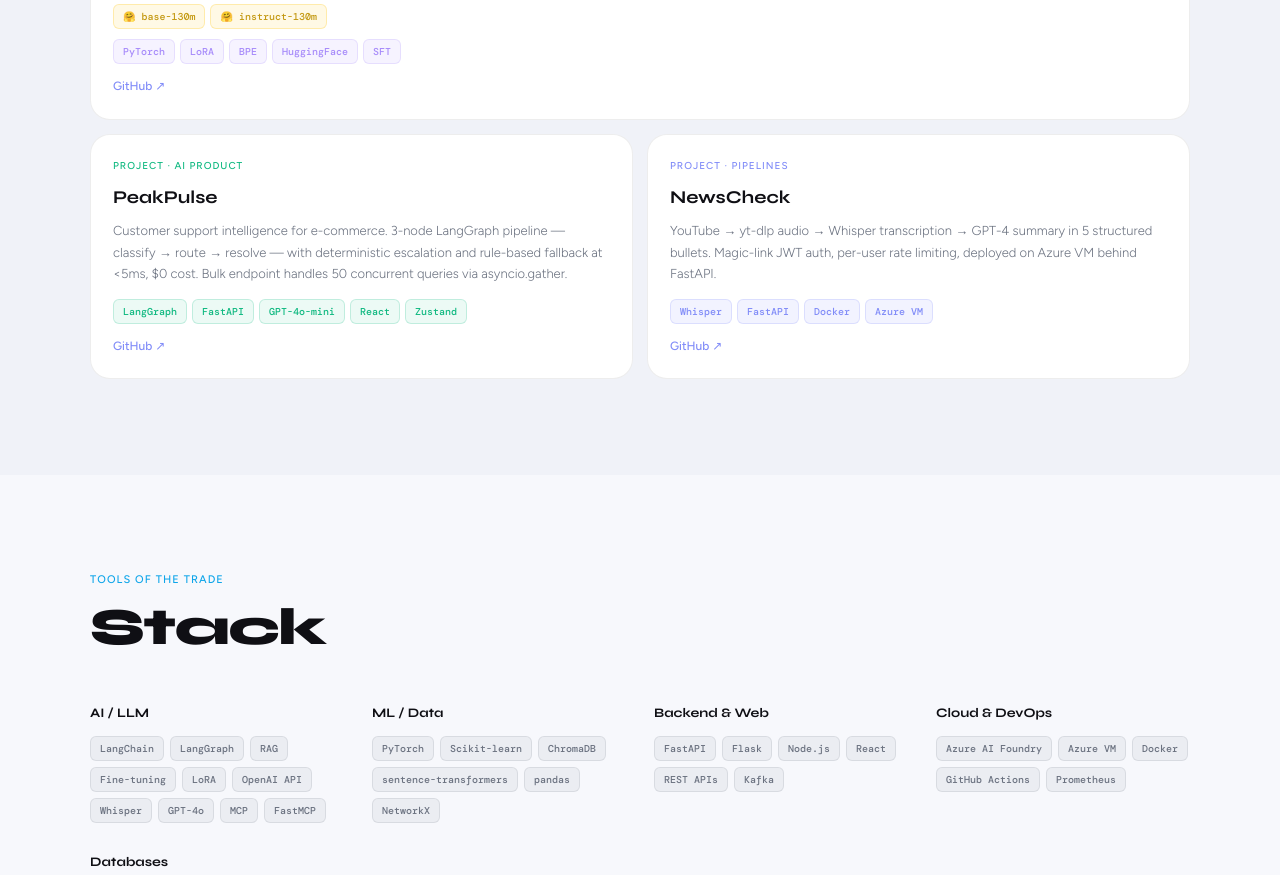
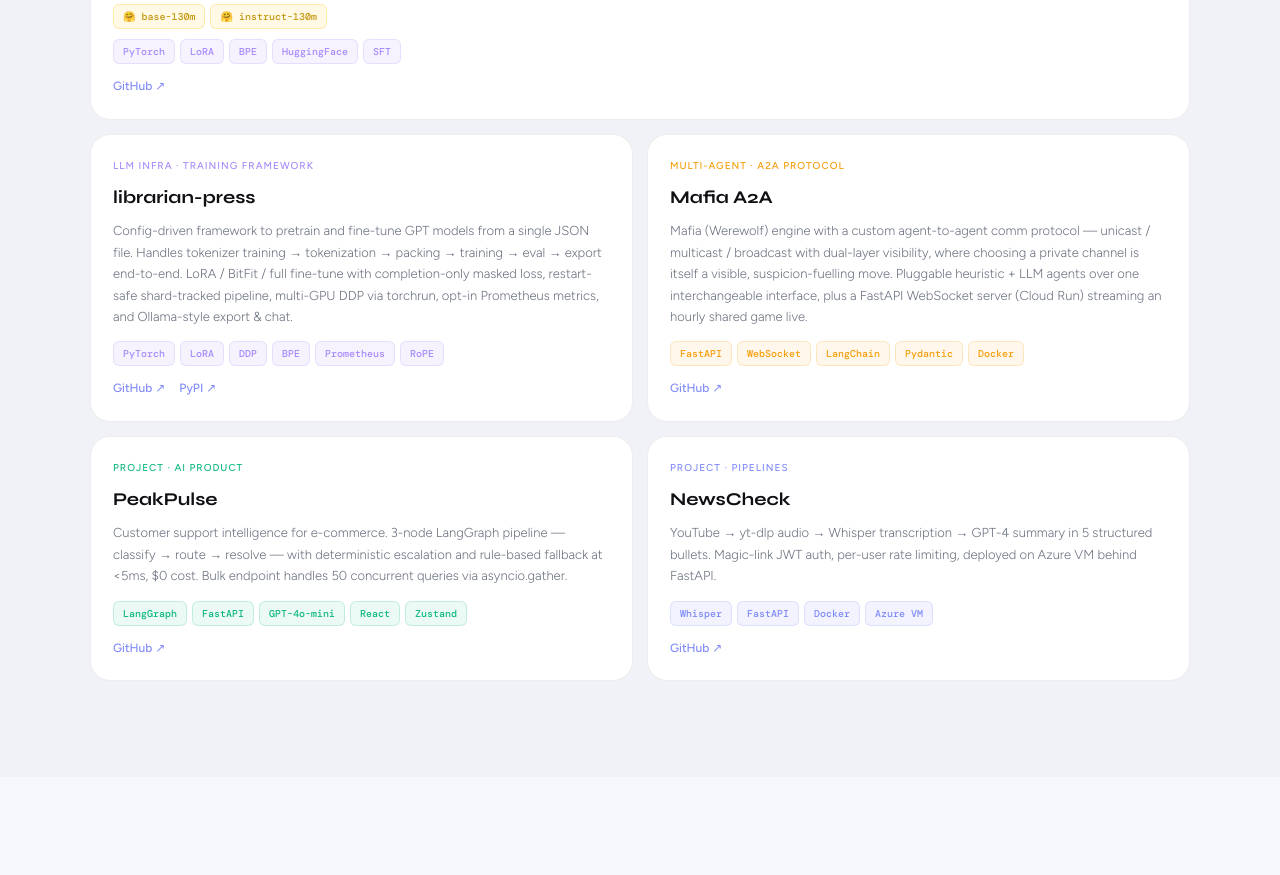
Before and after one commit to sujal-maheshwari2004/personalPortfolio, a React (Vite) app: page / in a window 1280 px wide. Shown: the part 2780-3655 px from the top of the page. Built offline with nearby package versions, Linux system fonts and the light colour scheme.

Commit message:
New project added

```diff
--- a/src/components/Projects.jsx
+++ b/src/components/Projects.jsx
@@ -83,6 +83,8 @@
   const coven      = byName("Coven");
   const botstreet  = byName("Bot Street");
   const librarian  = byName("Librarian Series");
+  const librarypress = byName("librarian-press");
+  const mafia      = byName("Mafia A2A");
   const peakpulse  = byName("PeakPulse");
   const newscheck  = byName("NewsCheck");
 
@@ -105,7 +107,11 @@
           {/* Lane 3 — Librarian full width */}
           <ProjectCard project={librarian} full />
 
-          {/* Lane 4 — PeakPulse + NewsCheck, half width each */}
+          {/* Lane 4 — librarian-press + Mafia A2A, half width each */}
+          <ProjectCard project={librarypress} wide />
+          <ProjectCard project={mafia} wide />
+
+          {/* Lane 5 — PeakPulse + NewsCheck, half width each */}
           <ProjectCard project={peakpulse} wide />
           <ProjectCard project={newscheck} wide />
         </div>
--- a/src/data.js
+++ b/src/data.js
@@ -112,7 +112,27 @@
     ],
   },
 
+  {
+    name: "librarian-press",
+    category: "LLM Infra · Training Framework",
+    accent: "violet",
+    description:
+      "Config-driven framework to pretrain and fine-tune GPT models from a single JSON file. Handles tokenizer training → tokenization → packing → training → eval → export end-to-end. LoRA / BitFit / full fine-tune with completion-only masked loss, restart-safe shard-tracked pipeline, multi-GPU DDP via torchrun, opt-in Prometheus metrics, and Ollama-style export & chat.",
+    tags: ["PyTorch", "LoRA", "DDP", "BPE", "Prometheus", "RoPE"],
+    github: "https://github.com/sujal-maheshwari2004/librarian-press",
+    pypi: "https://pypi.org/project/librarian-press/",
+  },
+
   // ── Tier 3: High technical depth, not deployed ────────────
+  {
+    name: "Mafia A2A",
+    category: "Multi-Agent · A2A Protocol",
+    accent: "amber",
+    description:
+      "Mafia (Werewolf) engine with a custom agent-to-agent comm protocol — unicast / multicast / broadcast with dual-layer visibility, where choosing a private channel is itself a visible, suspicion-fuelling move. Pluggable heuristic + LLM agents over one interchangeable interface, plus a FastAPI WebSocket server (Cloud Run) streaming an hourly shared game live.",
+    tags: ["FastAPI", "WebSocket", "LangChain", "Pydantic", "Docker"],
+    github: "https://github.com/sujal-maheshwari2004/mafia-a2a",
+  },
   {
     name: "Bot Street",
     category: "Simulation · HFT Environment",
```
